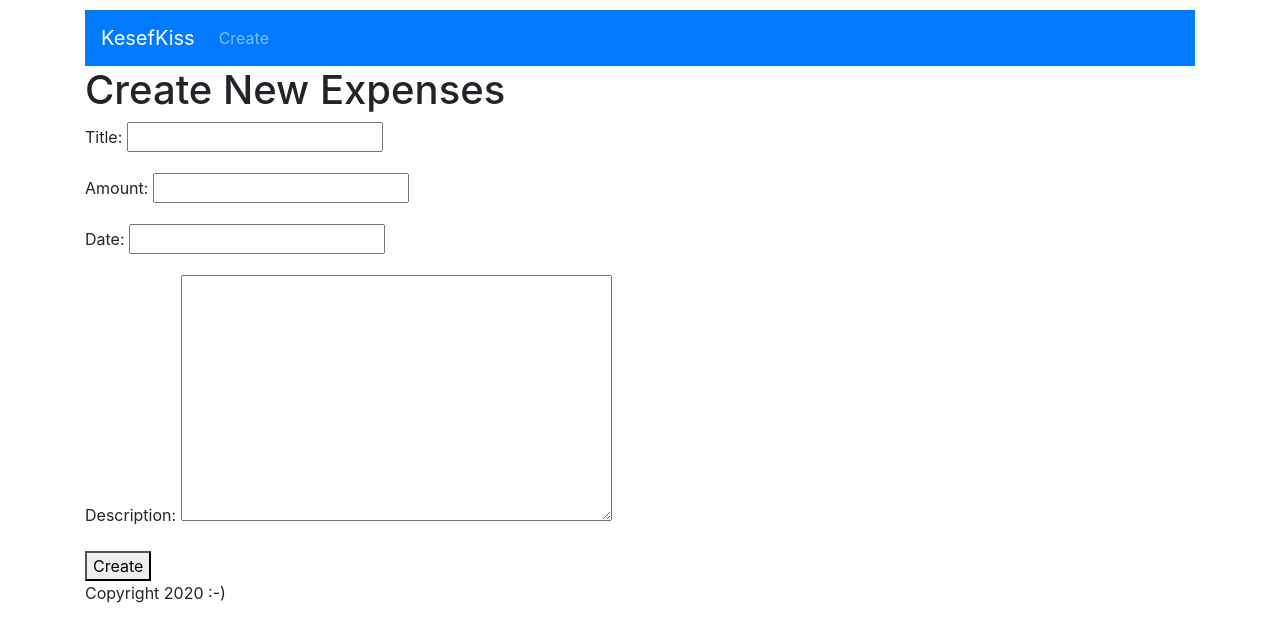
After one commit to nonZero/KesefKiss, a Django app: page /create/ in a window 1280 px wide. The commit adds this page. Shown: the top 642 px of the page. Run offline with Django 3.2, Linux system fonts and the light colour scheme; some libraries are stand-ins or nearby versions.

Commit message:
forms + modelform

```diff
--- a/expenses/templates/base.html
+++ b/expenses/templates/base.html
@@ -27,17 +27,8 @@
         </button>
         <div class="collapse navbar-collapse" id="navbarNav">
             <ul class="navbar-nav">
-                <li class="nav-item active">
-                    <a class="nav-link" href="#">Home <span class="sr-only">(current)</span></a>
-                </li>
                 <li class="nav-item">
-                    <a class="nav-link" href="#">Features</a>
-                </li>
-                <li class="nav-item">
-                    <a class="nav-link" href="#">Pricing</a>
-                </li>
-                <li class="nav-item">
-                    <a class="nav-link disabled" href="#" tabindex="-1" aria-disabled="true">Disabled</a>
+                    <a class="nav-link" href="{% url "expenses:create" %}">Create</a>
                 </li>
             </ul>
         </div>
--- /dev/null
+++ b/expenses/templates/expenses/expense_form.html
@@ -0,0 +1,22 @@
+{% extends "base.html" %}
+
+{% block title %}
+    Create New expense
+{% endblock %}
+
+{% block content %}
+    <h1>
+        Create New Expenses
+    </h1>
+
+    <form method="post" novalidate>
+        {% csrf_token %}
+
+        {{ form.as_p }}
+
+        <button>Create</button>
+
+    </form>
+
+
+{% endblock %}
--- a/expenses/urls.py
+++ b/expenses/urls.py
@@ -6,5 +6,6 @@ app_name = "expenses"
 
 urlpatterns = [
     path('', views.expense_list, name="list"),
+    path('create/', views.expense_create, name="create"),
     path('<int:id>/', views.expense_detail, name="detail"),
 ]
--- a/expenses/views.py
+++ b/expenses/views.py
@@ -1,20 +1,47 @@
-from django.shortcuts import render
+from django import forms
+from django.shortcuts import render, redirect
 
 from expenses.models import Expense
 
 
+# class ExpenseForm(forms.Form):
+#     title = forms.CharField()
+#     amount = forms.DecimalField(decimal_places=2, max_digits=10)
+#     are_you_sure = forms.BooleanField()
+#     type_of_pizza = forms.ChoiceField(choices=[
+#         ('O', 'Olive'),
+#         ('M', 'Mushroom'),
+#         ('X', 'Everything'),
+#     ])
+
+class ExpenseForm(forms.ModelForm):
+    class Meta:
+        model = Expense
+        fields = "__all__"
+
+
+def expense_create(request):
+    if request.method == "POST":
+        form = ExpenseForm(request.POST)
+        if form.is_valid():
+            # assert False, form.cleaned_data
+            o = form.save()
+            return redirect("expenses:list")
+        # else:
+        #     assert False, form.errors
+    else:
+        form = ExpenseForm()
+    return render(request, "expenses/expense_form.html", {
+        'form': form,
+    })
+
 def expense_list(request):
-    request.session['foo'] = 12345
-    request.session['bar'] = 'shalom shalom'
-    resp = render(request, "expenses/expense_list.html", {
+    return render(request, "expenses/expense_list.html", {
         'object_list': Expense.objects.all(),
-        'foo': '<b>shalom!</b> <i>bye!</i>',
     })
-    return resp
 
 
 def expense_detail(request, id: int):
-    print(request.session.items())
     return render(request, "expenses/expense_detail.html", {
         'object': Expense.objects.get(id=id),
     })
```
